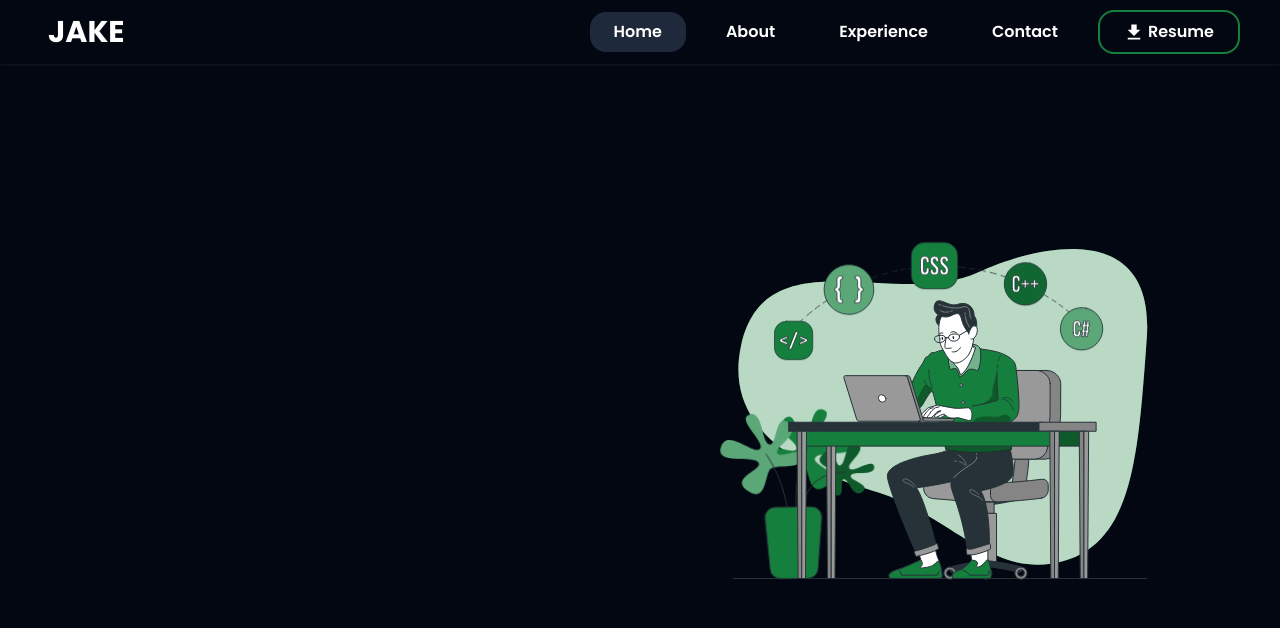
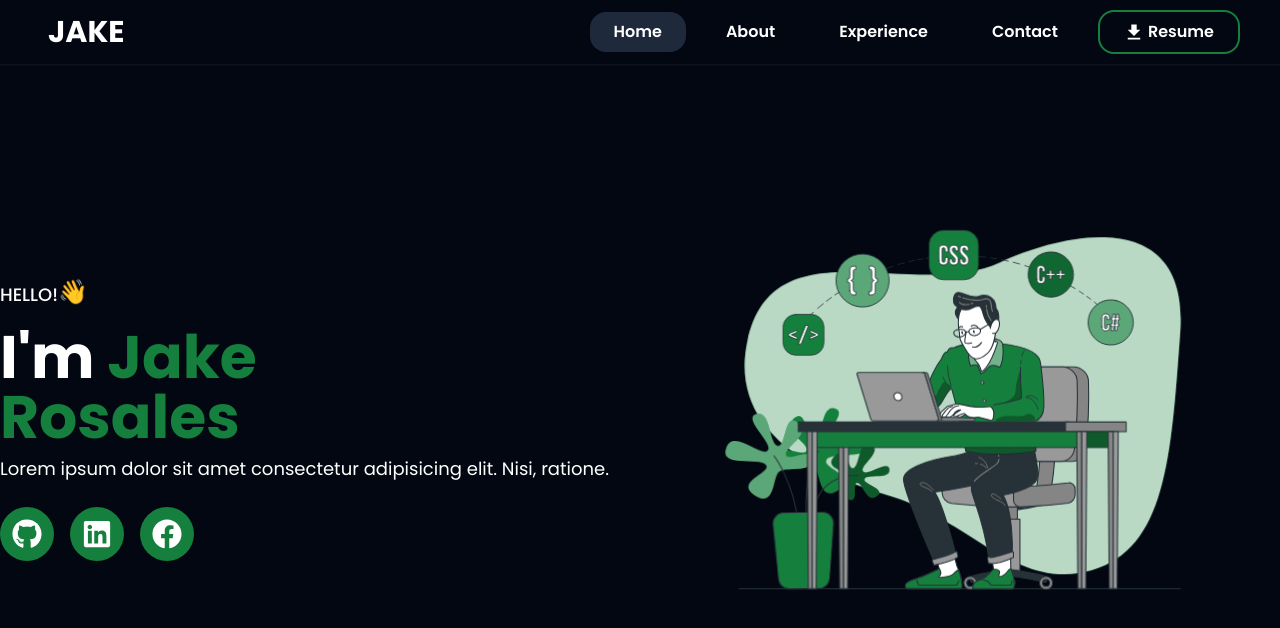
Before and after one commit to JD-Rosales/portfolio, a React (Vite) app: page / in a window 1280 px wide. Shown: the top 628 px of the page. Built offline with nearby package versions, Linux system fonts and the light colour scheme.

Commit message:
feat: added home component content

```diff
--- a/src/App.tsx
+++ b/src/App.tsx
@@ -24,7 +24,7 @@ function App() {
       ) : (
         <>
           <Navbar />
-          <main className="px-8 md:px-10">
+          <main className="container mx-auto px-8 md:px-0">
             <Home />
           </main>
         </>
--- a/src/components/home/home.tsx
+++ b/src/components/home/home.tsx
@@ -1,10 +1,55 @@
+import { FaGithub, FaLinkedin, FaFacebook } from "react-icons/fa";
+
 import { HomeImage } from "./home-image";
 
 const Home: React.FC = () => {
   return (
     <section className="flex min-h-[89vh] flex-col md:flex-row">
-      <div className="flex-1">
-        <div></div>
+      <div
+        data-aos="fade-right"
+        data-aos-duration="1500"
+        className="flex flex-1 items-center justify-center py-12"
+      >
+        <div className="flex w-full flex-col gap-y-2 text-lg">
+          <span className="mb-2 flex items-center font-medium uppercase">
+            Hello! <span className="animate-bounce text-2xl"> 👋</span>
+          </span>
+          <div className="text-6xl font-bold">
+            <span>I'm </span>
+            <span className="text-green-700">
+              Jake <br /> Rosales
+            </span>
+          </div>
+
+          <p>
+            Lorem ipsum dolor sit amet consectetur adipisicing elit. Nisi,
+            ratione.
+          </p>
+
+          <div className="mt-4 flex gap-x-4">
+            <a
+              className="rounded-full bg-green-700 p-3 transition-all duration-300 hover:scale-110"
+              href="https://github.com/JD-Rosales"
+              target="_blank"
+            >
+              <FaGithub size={30} />
+            </a>
+            <a
+              className="rounded-full bg-green-700 p-3 transition-all duration-300 hover:scale-110"
+              href="https://www.linkedin.com/in/jake-rosales-0a33a621a"
+              target="_blank"
+            >
+              <FaLinkedin size={30} />
+            </a>
+            <a
+              className="rounded-full bg-green-700 p-3 transition-all duration-300 hover:scale-110"
+              href="https://www.facebook.com/jake.rosales.562329/"
+              target="_blank"
+            >
+              <FaFacebook size={30} />
+            </a>
+          </div>
+        </div>
       </div>
       <div className="flex flex-1 items-center justify-center">
         <HomeImage />
```
